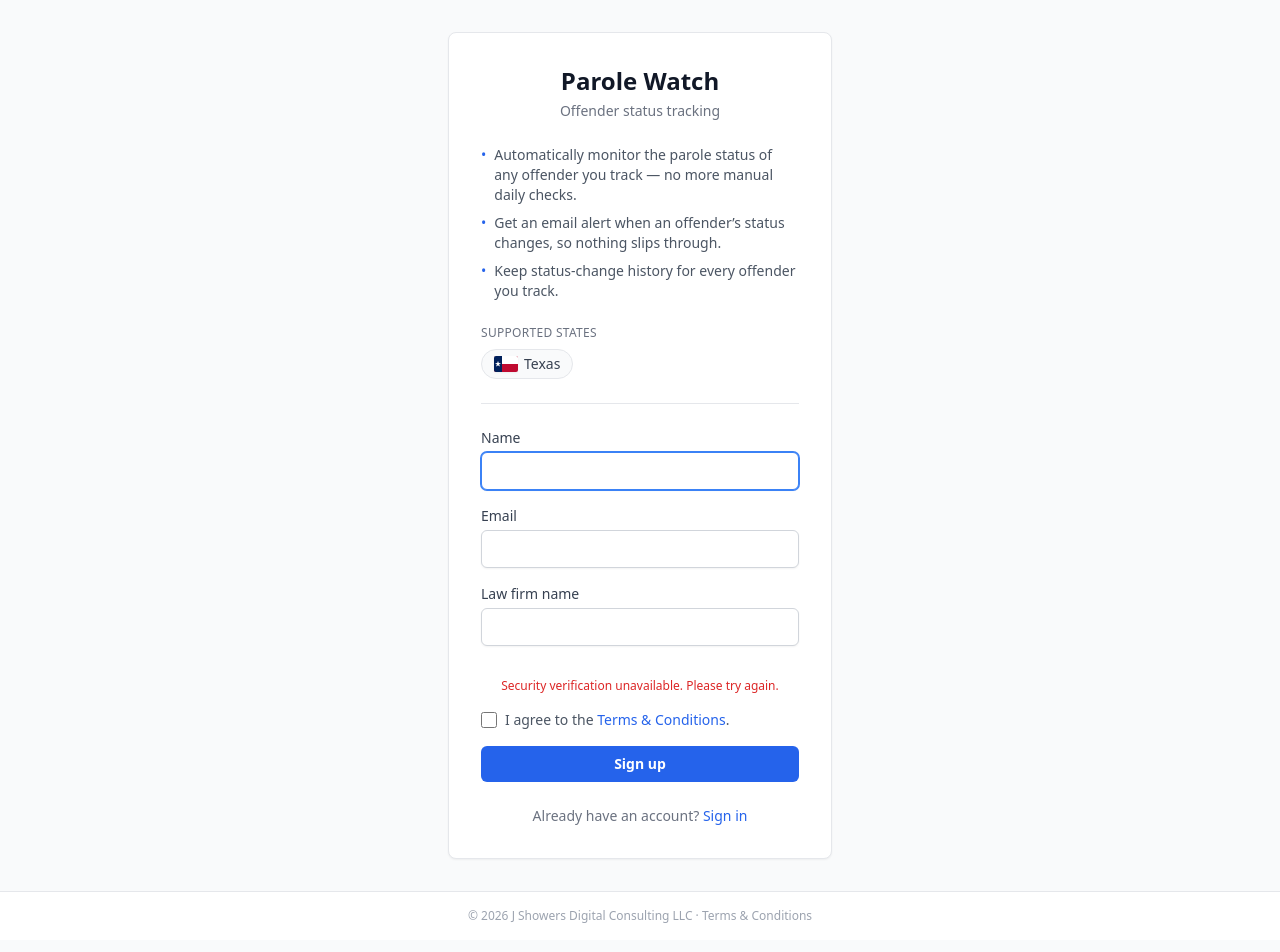
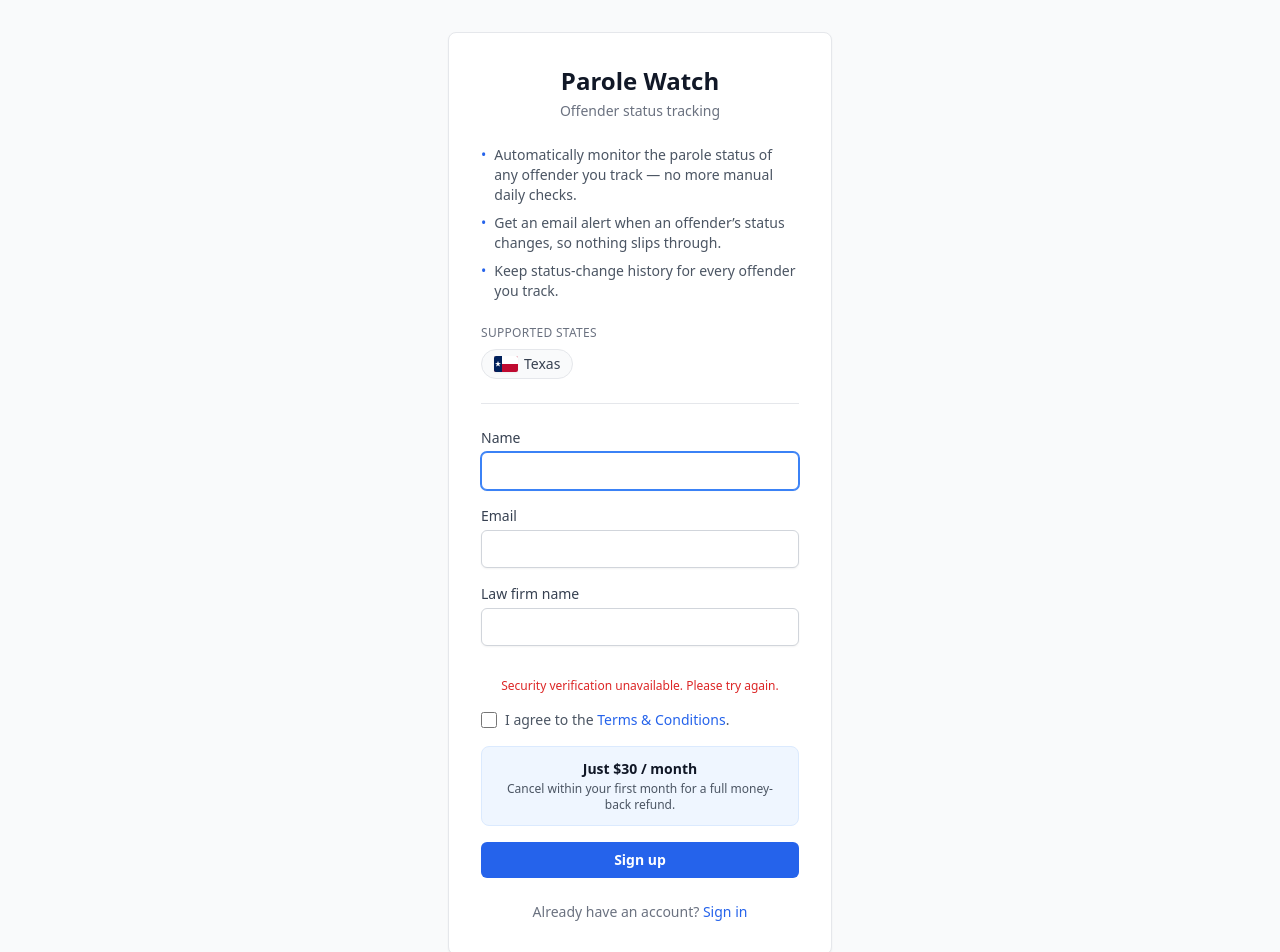
Before and after one commit to buchannon/parole-watch-fe, a React (Vite) app: page /signup in a window 1280 px wide. Shown: the top 952 px of the page. Built offline with nearby package versions, Linux system fonts and the light colour scheme; no server answers.

Commit message:
show pricing on signup page

```diff
--- a/src/pages/Signup.tsx
+++ b/src/pages/Signup.tsx
@@ -175,6 +175,12 @@ export default function Signup() {
                 .
               </label>
             </div>
+            <div className="rounded-lg border border-blue-100 bg-blue-50 p-3 text-center">
+              <p className="text-sm font-semibold text-gray-900">Just $30 / month</p>
+              <p className="mt-0.5 text-xs text-gray-600">
+                Cancel within your first month for a full money-back refund.
+              </p>
+            </div>
             <button type="submit" disabled={signup.isPending} className={`${buttonPrimaryClass} w-full`}>
               {signup.isPending ? 'Signing up…' : 'Sign up'}
             </button>
```
